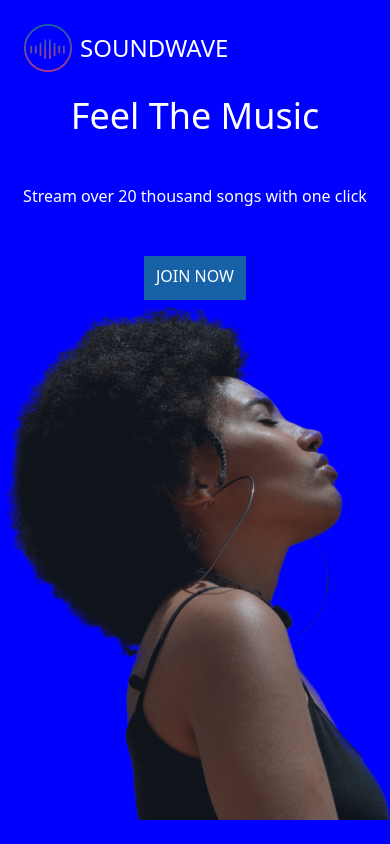
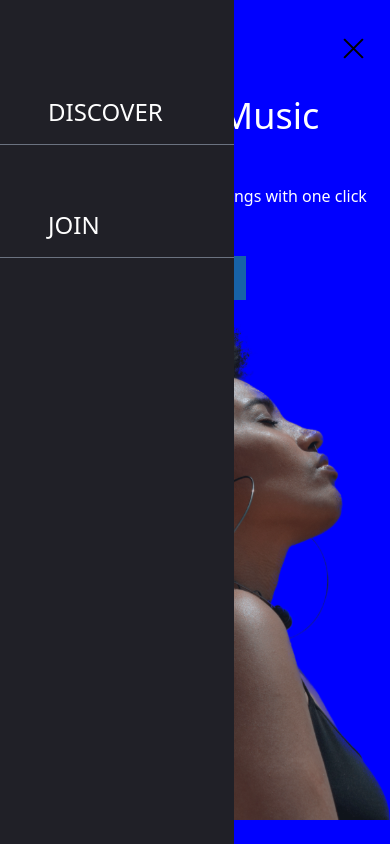
Before and after one commit to Oluwa-bunmi/SoundWave, a React (Create React App) app: page / in a window 390 px wide. Built offline with nearby package versions, Linux system fonts and the light colour scheme.

Commit message:
navbar toggle done

```diff
--- a/public/index.html
+++ b/public/index.html
@@ -13,7 +13,7 @@
 
     <link rel="manifest" href="%PUBLIC_URL%/manifest.json" />
 
-    <title>React App</title>
+    <title>Sound Wave</title>
   </head>
   <body>
     <noscript>You need to enable JavaScript to run this app.</noscript>
--- a/src/components/Navbar/Navbar.jsx
+++ b/src/components/Navbar/Navbar.jsx
@@ -1,26 +1,67 @@
-import React from "react";
+import React, { useState } from "react";
 import "../../input.css";
 import { images } from "../../constants";
 import { Link } from "react-router-dom";
 
-// import { GrMenu } from "react-icons/gr";
-// import { GrClose } from "react-icons/gr";
+import { GrMenu, GrClose } from "react-icons/gr";
 
 const Navbar = () => {
-  // const [toggleMenu, setToggleMenu] = useState(false);
+  const [toggleMenu, setToggleMenu] = useState(false);
+  const handleToggle = () => {
+    setToggleMenu(!toggleMenu)
+  }
   return (
     <>
-      <nav className="container mx-auto p-6 flex justify-between items-center">
+      <nav className="container mx-auto p-6 flex justify-between items-center text-white">
         <div className="flex items-center">
           <img src={images.logo} alt="logo" className="w-12 mr-2" />
-          <h1 className="text-2xl  text-white">SOUNDWAVE</h1>
+          <h1 className="text-2xl  ">SOUNDWAVE</h1>
         </div>
         <div>
           <ul className="hidden md:flex space-x-20">
-            <li className="text-2xl text-white">
+            <li className="text-2xl ">
               <Link to="/discover"> Discover</Link>
             </li>
-            <li className="text-2xl text-white">
+            <li className="text-2xl ">
+              <Link to="/join">Join</Link>
+            </li>
+          </ul>
+        </div>
+        <div onClick={handleToggle} className="block md:hidden">
+          {!toggleMenu ? (
+            <GrClose size={25}  />
+          ) : (
+            <GrMenu size={25}  />
+          )}
+        </div>
+        {/* <div className=" fixed left-0 top-0 w-full h-full text-white bg-[#202027] ">
+          <div className="flex justify-end mt-20 pr-9">
+
+            <GrClose size={25} />
+          </div>
+          <div className="flex justify-center pt-[22%]">
+            <ul className="uppercase ">
+              <li className="text-2xl p-4 px-12  border-b border-gray-500">
+                <Link to="/discover"> Discover</Link>
+              </li>
+              <li className="text-2xl p-4 px-12  border-b border-gray-500">
+                <Link to="/join">Join</Link>
+              </li>
+            </ul>
+          </div>
+        </div> */}
+        <div
+          className={
+            !toggleMenu
+              ? "fixed left-0 top-0 w-[60%] h-full bg-[#202027] ease-in-out duration-500"
+              : "fixed left-[-100%]"
+          }
+        >
+          <ul className="pt-20 uppercase ">
+            <li className="text-2xl p-4 px-12  border-b border-gray-500">
+              <Link to="/discover"> Discover</Link>
+            </li>
+            <li className="text-2xl p-4 px-12 pt-16 border-b border-gray-500">
               <Link to="/join">Join</Link>
             </li>
           </ul>
```
